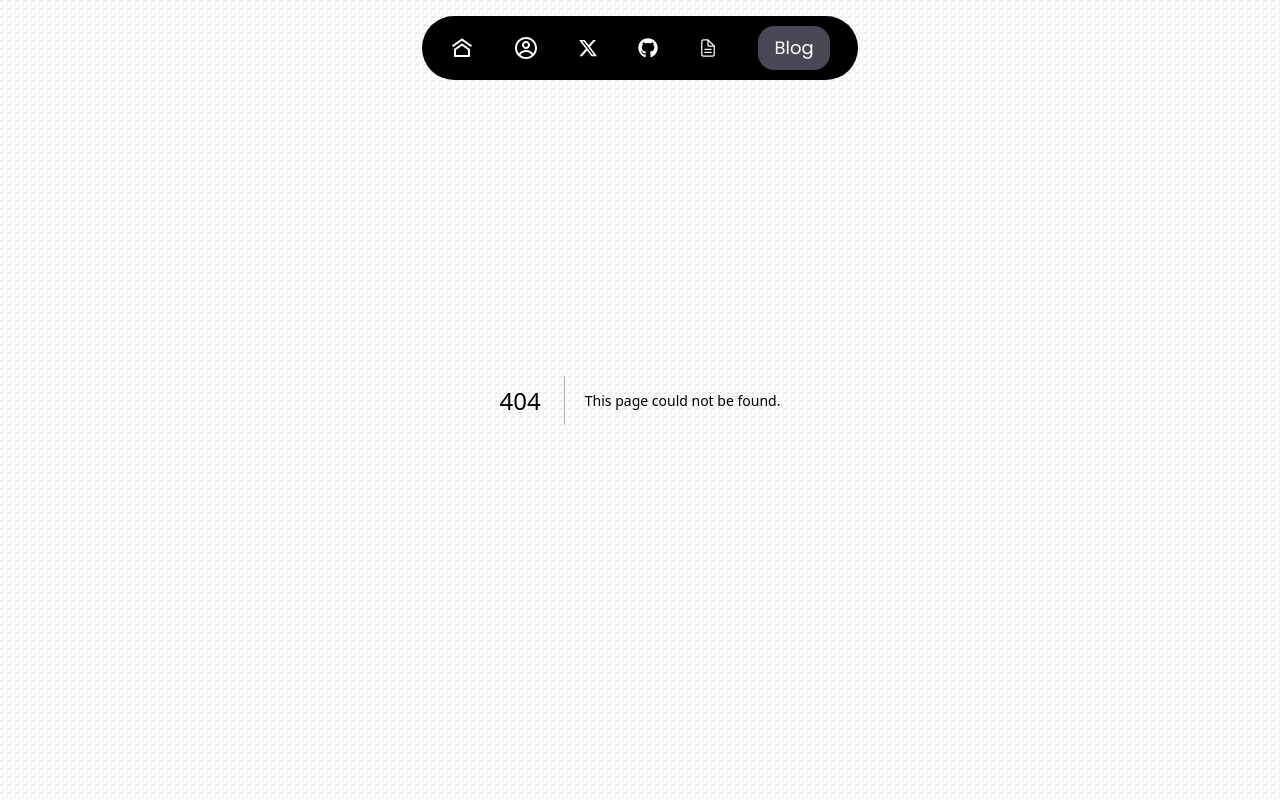
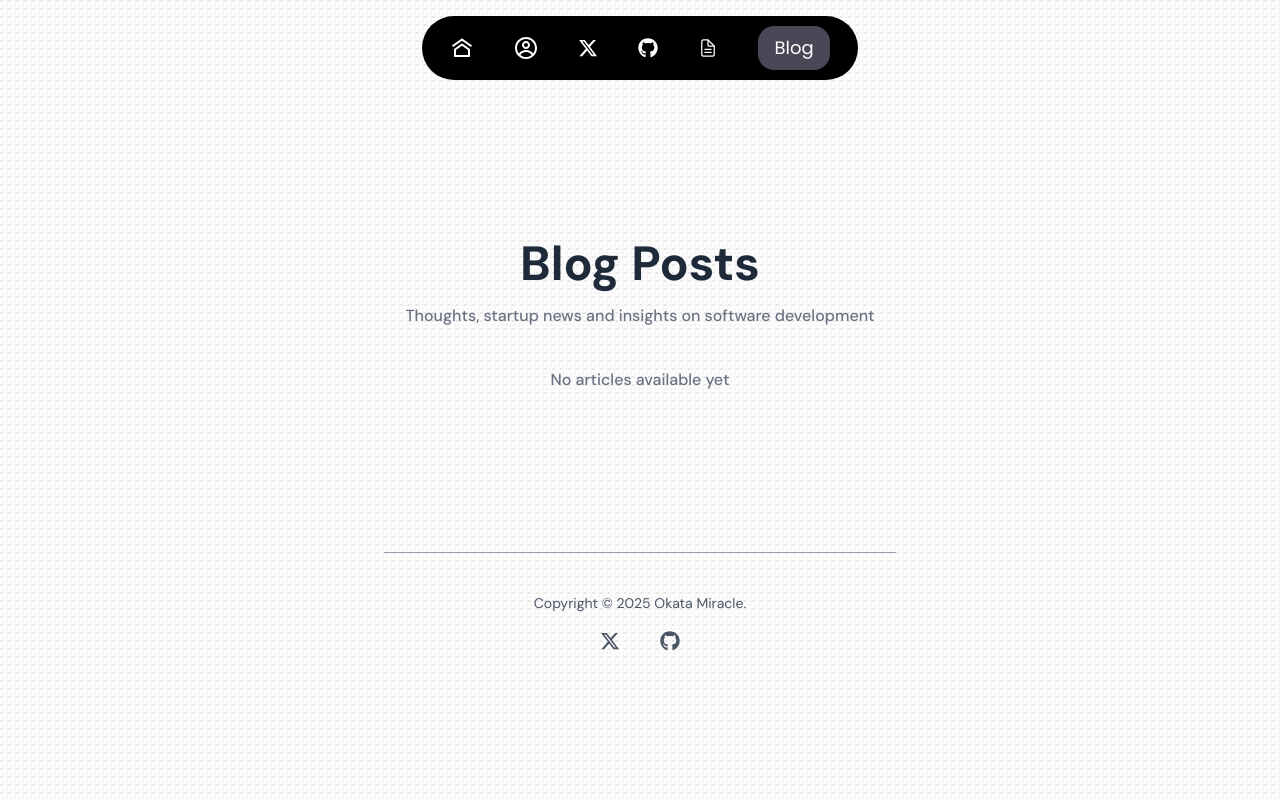
Before and after one commit to OkataMiracleDev/my_portfolio, a Next.js app: page /blog in a window 1280 px wide. Before the commit this address had no page. Built offline with nearby package versions, Linux system fonts and the light colour scheme; a web font is replaced by a local one.

Commit message:
feat(blog): add blog page and navigation
Implement initial blog page with placeholder content and update navbar to include blog navigation using Next.js router

```diff
--- /dev/null
+++ b/app/blog/page.tsx
@@ -0,0 +1,20 @@
+import Footer from '@/components/Home/Footer/Footer'
+import React from 'react'
+
+const BlogPage = () => {
+  return (
+    <div className='pt-[15rem] pb-10 w-full'>
+        <div className='flex flex-col justify-center items-center gap-10'>
+        <div className='flex flex-col gap-4 justify-center items-center'>
+            <h1 className='text-2xl md:text-5xl text-gray-800 font-bold'>Blog Posts</h1>
+            <p className='text-gray-500 text-center font-medium text-base md"text-lg'>Thoughts, startup news and insights on software development</p>
+        </div>
+        <h1 className='text-gray-500 font-medium text-base md"text-lg'>No articles available yet</h1>
+
+        </div>
+        <Footer />
+    </div>
+  )
+}
+
+export default BlogPage
--- a/components/Home/Navbar/Nav.tsx
+++ b/components/Home/Navbar/Nav.tsx
@@ -1,9 +1,11 @@
 "use client";
 import { navLinks } from '@/constant/constant';
+import { useRouter } from "next/navigation";
 import Link from 'next/link';
 import React, { useEffect, useState } from 'react';
 
 const Nav = () => {
+  const router = useRouter();
   const [navBg, setNavBg] = useState(false);
 
   useEffect(() => {
@@ -48,11 +50,11 @@ const Nav = () => {
           })}
 
           {/* Blog btn */}
-          <a href="#">
-            <button className='flex font-[poppins] font-medium md:font-normal text-base md:text-lg liquid-glass-2 text-white px-4 py-3 md:py-2 rounded-2xl items-center hover:px-8 justify-center transition-all duration-400 ease-in-out'>
+
+            <button onClick={() => router.push("/blog")} className='flex font-[poppins] font-medium md:font-normal text-base md:text-lg liquid-glass-2 text-white px-4 py-3 md:py-2 rounded-2xl items-center hover:px-8 justify-center transition-all duration-400 ease-in-out'>
               Blog
             </button>
-          </a>
+
         </div>
       </div>
     </div>
```
